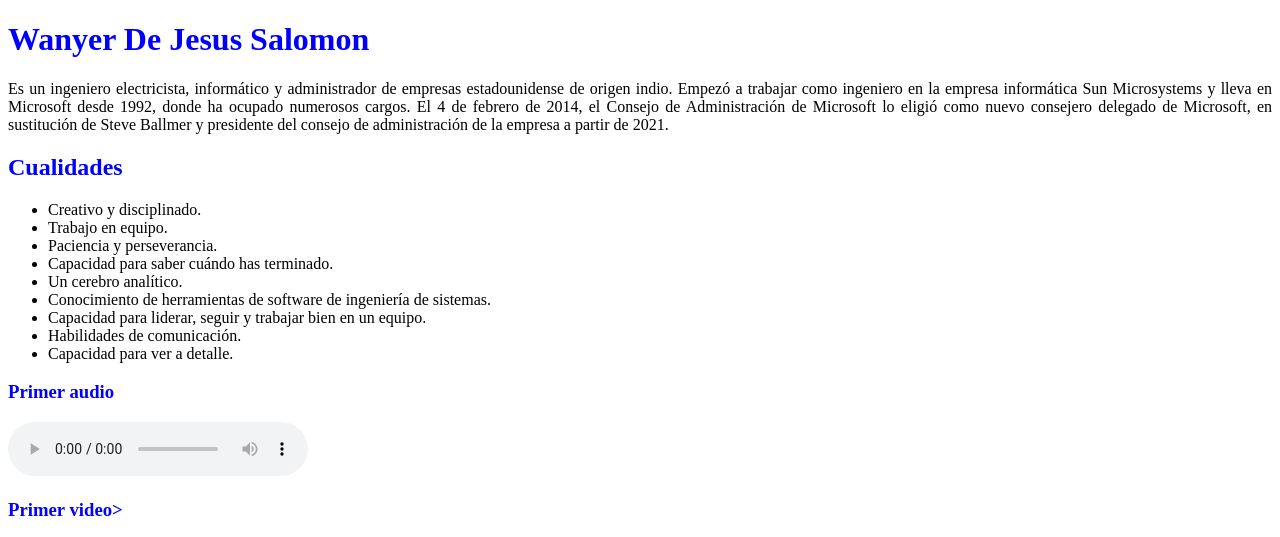
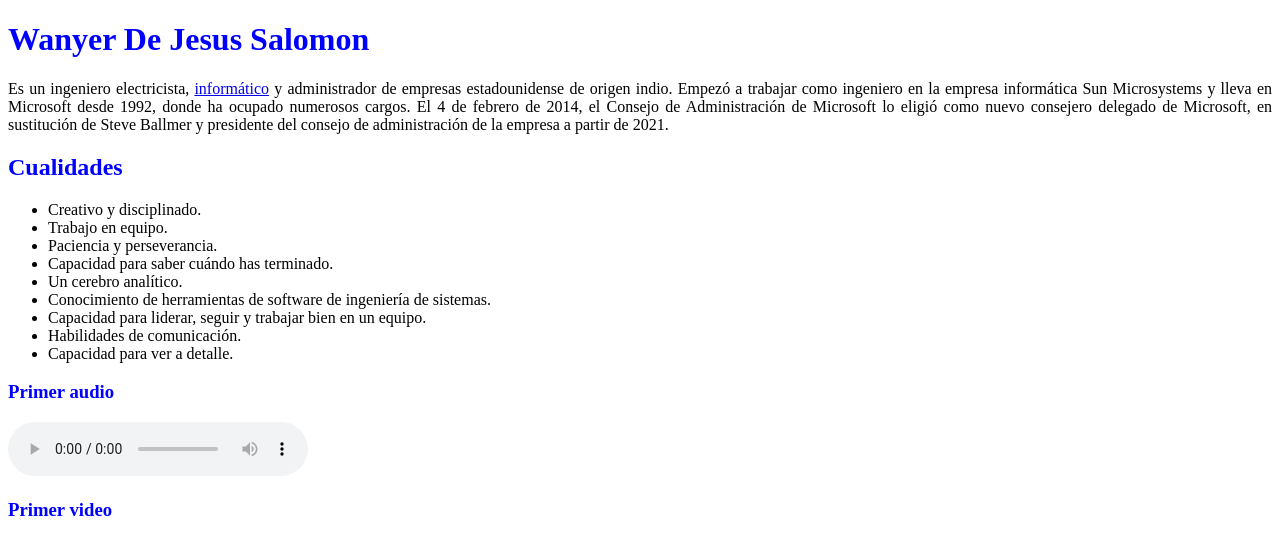
Before and after one commit to wanyerrd/Practica1, a plain HTML site: page Primer proyecto Wanyer.html in a window 1280 px wide. Shown: the top 537 px of the page. Drawn offline with Linux system fonts and the light colour scheme; grey boxes are pictures that could not be loaded.

Commit message:
Add files via upload

```diff
--- a/Primer proyecto Wanyer.html
+++ b/Primer proyecto Wanyer.html
@@ -7,7 +7,7 @@
 
         <h1> <font color="blue"> Wanyer De Jesus Salomon </font> </h1>
 
-        <p align="justify">Es un ingeniero electricista, informático y administrador de empresas estadounidense de origen indio. Empezó a trabajar como ingeniero en la empresa informática Sun Microsystems y lleva en Microsoft desde 1992, donde ha ocupado numerosos cargos.
+        <p align="justify">Es un ingeniero electricista, <a href="https://es.wikipedia.org/wiki/Inform%C3%A1tica">informático</a> y administrador de empresas estadounidense de origen indio. Empezó a trabajar como ingeniero en la empresa informática Sun Microsystems y lleva en Microsoft desde 1992, donde ha ocupado numerosos cargos.
             El 4 de febrero de 2014, el Consejo de Administración de Microsoft lo eligió como nuevo consejero delegado de Microsoft, en sustitución de Steve Ballmer y presidente del consejo de administración de la empresa a partir de 2021.
             <br>
 
@@ -31,7 +31,7 @@
 
                 </audio>
                 <br>
-            <h3><font color="blue">Primer video></video></font></h3>
+            <h3><font color="blue">Primer video</video></font></h3>
                 <video controls>
                     <source src="perfect.mp4">
                 </video>
```
